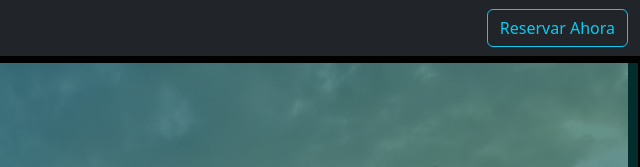
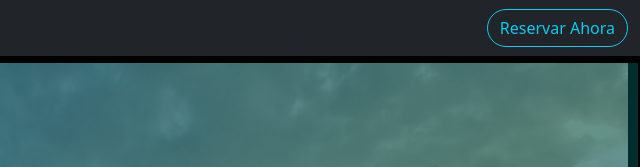
Before and after one commit to IESTP-JMA/Turismo_Puquio, a website: page transportes.html in a window 1280 px wide. Shown: the top 167 px of the page, 640-1280 px from the left. Drawn offline with nearby package versions, Linux system fonts and the light colour scheme.

Commit message:
Actualizacion del archivo transportes.html: forma de los botones de header y footer

```diff
--- a/transportes.html
+++ b/transportes.html
@@ -37,7 +37,7 @@
           </li>
         </ul>
         <div class="bg-subtle" style="left: 100%;">
-          <button type="button" class="btn btn-outline-info">Reservar Ahora</button>
+          <button type="button" class="btn btn-outline-info rounded-pill">Reservar Ahora</button>
         </div>
       </div>
     </div>
```
